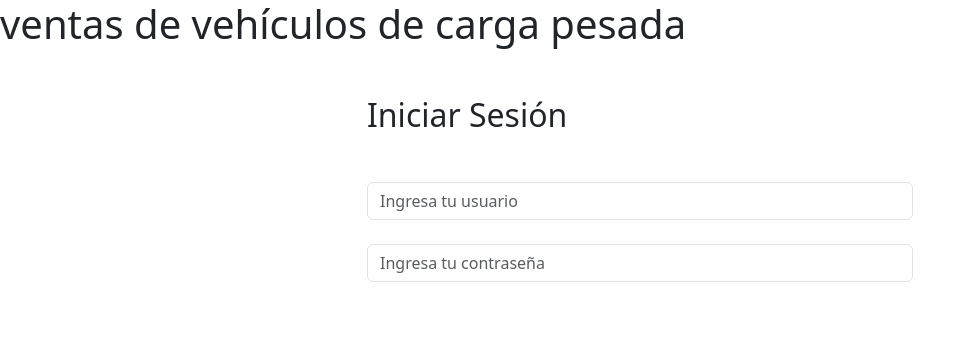
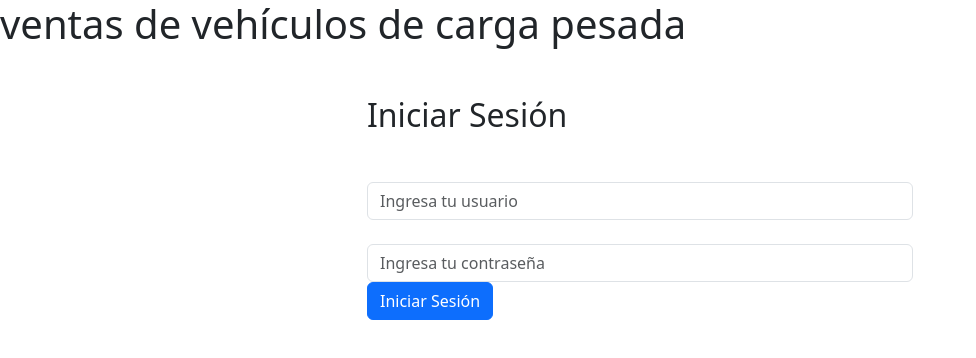
Before and after one commit to AndyDA1810/RubricaParte1_BP, a plain HTML site: page index.html in a window 1280 px wide. Shown: the whole page, without its empty margins (0-976 px from the left). Drawn offline with nearby package versions, Linux system fonts and the light colour scheme.

Commit message:
creacion del boton

```diff
--- a/index.html
+++ b/index.html
@@ -21,6 +21,7 @@
                         <label for="contraseña"></label>
                         <input type="password" class="form-control" id="contraseña" placeholder="Ingresa tu contraseña">
                     </div>
+                    <button type="submit" class="btn btn-primary">Iniciar Sesión</button>
                 </form>
             </div>
         </div>
```
